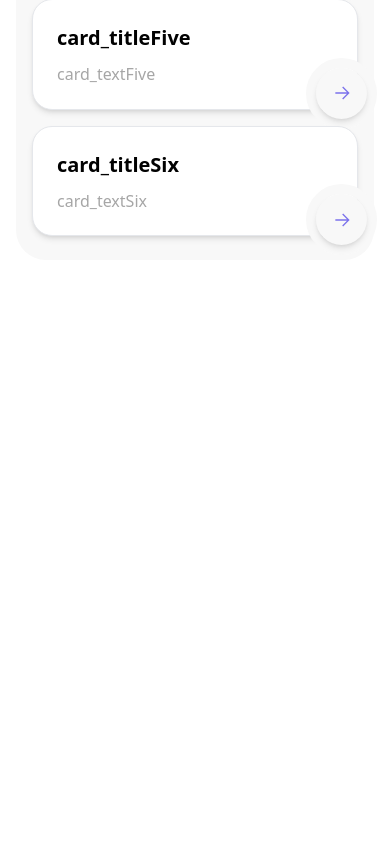
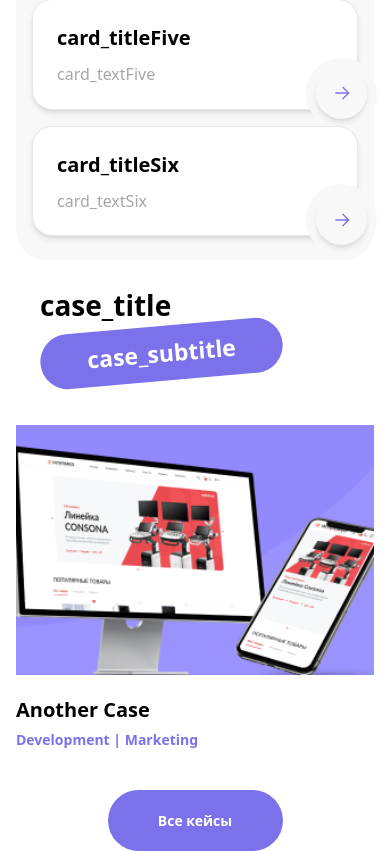
Before and after one commit to tarpeeton/result-me, a Next.js app: page /about in a window 390 px wide. Shown: the part 2248-3099 px from the top of the page. Before the commit the page ends 2508 px from the top, so only its background shows below. Built offline with nearby package versions, Linux system fonts and the light colour scheme; what i18next-resources-to-backend would draw is missing.

Commit message:
Responsive Cases For Phone

```diff
--- /dev/null
+++ b/app/[lng]/components/Main/Cases.js
@@ -0,0 +1,110 @@
+import { useParams } from 'next/navigation'
+import { useCustomTranslation } from '../../../i18n/client'
+import "slick-carousel/slick/slick.css";
+import "slick-carousel/slick/slick-theme.css";
+import Slider from 'react-slick/lib/slider'
+import Image from 'next/image'
+import caseimg from '@/public/images/case.png'
+import Link from 'next/link'
+
+const Cases = () => {
+	const {lng} = useParams()
+	const { t } = useCustomTranslation(lng, 'result')
+
+	// Slider settings
+	const settings = {
+		dots: false,
+		infinite: true,
+		speed: 500,
+		slidesToShow: 2,
+		slidesToScroll: 1,
+		autoplay: true, // Enable autoplay
+		autoplaySpeed: 3000, // Adjust the autoplay speed
+		arrows:false,
+		responsive: [
+			{
+			  breakpoint: 1024,
+			  settings: {
+				slidesToShow: 2,
+					slidesToScroll: 2,
+				rows:1,
+				infinite: true,
+			  }
+			},
+			{
+			  breakpoint: 600,
+			  settings: {
+				slidesToShow: 1,
+				slidesToScroll: 1,
+				initialSlide: 1
+			  }
+			},
+			{
+			  breakpoint: 480,
+			  settings: {
+				slidesToShow: 1,
+				slidesToScroll: 1
+			  }
+			}
+		]
+	};
+
+	return (
+		<div>
+			{/* Case Title */}
+			<div className='flex flex-col p-[24px]'>
+				<p className='text-[28px] mdl:text-[50px] 3xl:text-[60px] font-bold'>
+					{t('case_title')}
+				</p>
+				<p className='bg-violet100 text-white100 text-[23px] mdl:text-[40px] 3xl:text-[50px] font-bold p-[10px] w-[243px] mdl:w-[426px] 3xl:w-[535px] rounded-[170px] text-center rotate-[-5deg]'>
+					{t('case_subtitle')}
+				</p>
+			</div>
+
+			{/* Slider Section */}
+			<div className='2xl:mt-[60px] '>
+				<Slider {...settings} className='w-full cursor-pointer'>
+					{/* First Slide */}
+					<div className='w-full mt-[20px] mdx:max-w-[500px] mdl:max-w-[700px] 2xl:max-w-[650px] 4xl:max-w-[700px]'>
+						<Image
+							src={caseimg}
+							width={500}
+							height={500}
+							quality={100}
+							alt='banner image'
+							className='object-cover w-full h-full'
+						/>
+						<div className='mt-[20px] 3xl:mt-[25px] flex flex-col gap-[4px]'>
+							<p className='text-[20px] font-semibold  mdx:text-[28px] 4xl:text-[35px]'>Intermed Innovation</p>
+							<p className='text-[14px] text-violet100 mdx:text-[18px] font-semibold'>Сайт | SEO</p>
+						</div>
+					</div>
+
+					{/* Second Slide */}
+					<div className='w-full mt-[20px] mdx:max-w-[500px] mdl:max-w-[700px] 2xl:max-w-[650px] 4xl:max-w-[700px]'>
+						<Image
+							src={caseimg}
+							width={500}
+							height={400}
+							quality={100}
+							alt='banner image'
+							className='object-contain w-full h-full'
+						/>
+						<div className='mt-[20px] 3xl:mt-[25px] flex flex-col gap-[4px]'>
+							<p className='text-[20px] font-semibold  mdx:text-[28px] 4xl:text-[35px]'>Another Case</p>
+							<p className='text-[14px] text-violet100 mdx:text-[18px] font-semibold'>Development | Marketing</p>
+						</div>
+					</div>
+				</Slider>
+			</div>
+
+			<div className='mt-[40px] mdx:mt-[60px] w-[175px] px-[30px] py-[20px] mx-auto rounded-[100px] bg-violet100 flex items-center justify-center'>
+				<Link href='cases' className='text-white100 font-bold text-[14px]'>
+				Все кейсы
+				</Link>
+			</div>
+		</div>
+	);
+};
+
+export default Cases;
--- a/app/[lng]/components/Main/Main.js
+++ b/app/[lng]/components/Main/Main.js
@@ -1,6 +1,9 @@
 import Banner from './Banner'
 import Result from './Results'
 import Services from './Services'
+import Cases from './Cases'
+
+
 
 const Main = () => {
 	return (
@@ -10,6 +13,7 @@ const Main = () => {
 			<div className='flex flex-col w-full px-[16px] mdl:px-[20px] 2xl:px-[30px]'>
 				<Result />
 				<Services/>
+				<Cases/>
 			</div>
 		</div>
 	)
--- a/app/i18n/locales/en/result.json
+++ b/app/i18n/locales/en/result.json
@@ -4,5 +4,7 @@
 	"card": "successful projects",
 	"card_two": "referred leads",
 	"card_three": "referred visits",
-	"card_four": "average cost per lead"
+	"card_four": "average cost per lead",
+	"case_title" : "Without further ado",
+	"case_subtitle" : "the cases will tell everything"
 }
--- a/app/i18n/locales/ru/result.json
+++ b/app/i18n/locales/ru/result.json
@@ -4,5 +4,7 @@
 	"card": "успешных проектов",
 	"card_two": "приведенных лидов",
 	"card_three": "приведенных посещений",
-	"card_four": "средняя цена за лид"
+	"card_four": "средняя цена за лид",
+	"case_title" : "Без лишних слов",
+	"case_subtitle" : "кейсы скажут всё"
 }
--- a/app/i18n/locales/uz/result.json
+++ b/app/i18n/locales/uz/result.json
@@ -4,5 +4,7 @@
 	"card": "muvaffaqiyatli loyihalar",
 	"card_two": "havola qilingan yetakchilar",
 	"card_three": "successful projects",
-	"card_four": "successful projects"
+	"card_four": "successful projects",
+	"case_title" : "Ortiqcha gap So'zsiz",
+	"case_subtitle" : "Natijalar Gapirsin"
 }
--- a/package.json
+++ b/package.json
@@ -22,6 +22,8 @@
     "react-dom": "^18",
     "react-i18next": "^15.0.1",
     "react-icons": "^5.3.0",
+    "react-slick": "^0.30.2",
+    "slick-carousel": "^1.8.1",
     "tailwindcss-aspect-ratio": "^3.0.0"
   },
   "devDependencies": {
```
Also changed, not shown: public/images/case.png (added), 1 other file (tests, documents, lock files or other folders).
